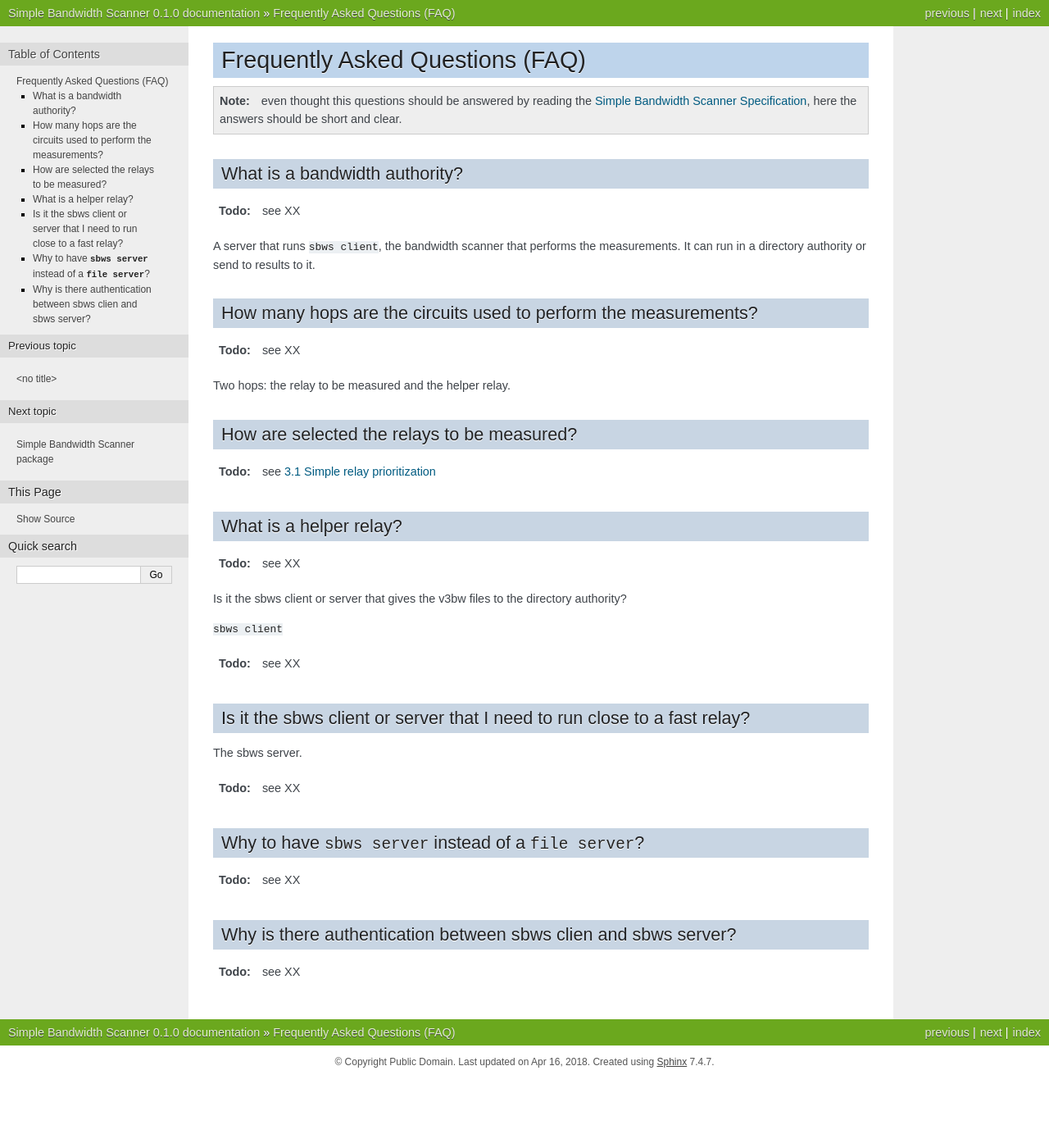
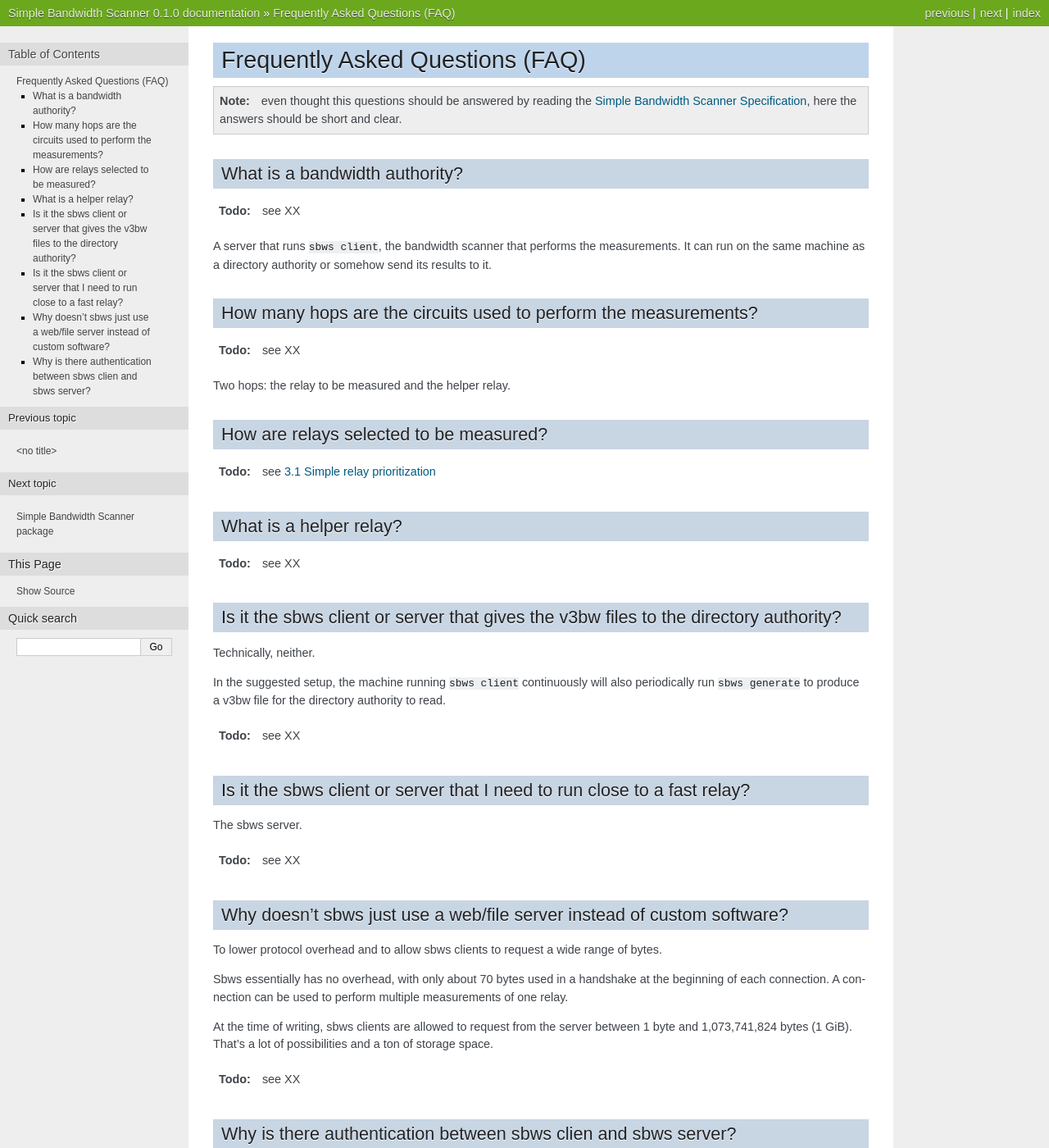
Before and after one commit to torproject/sbws, a Sphinx documentation site: the page built from docs/source/faq.rst, in a window 1280 px wide and 1400 px high. Shown: the whole window at 82% size. Built offline with Sphinx 7.4.7, drawn with Linux system fonts in a browser that asks for light colours; some of the changed text lies outside the part shown.

Commit message:
Make language in some faq answers more accurate

```diff
--- a/docs/source/faq.rst
+++ b/docs/source/faq.rst
@@ -10,7 +10,8 @@ What is a bandwidth authority?
 .. todo:: see :ref:`XX`
 
 A server that runs ``sbws client``, the bandwidth scanner that performs the
-measurements. It can run in a directory authority or send to results to it.
+measurements. It can run on the same machine as a directory authority or
+somehow send its results to it.
 
 How many hops are the circuits used to perform the measurements?
 ------------------------------------------------------------------
@@ -30,8 +31,13 @@ What is a helper relay?
 .. todo:: see :ref:`XX`
 
 Is it the sbws client or server that gives the v3bw files to the directory authority?
+-------------------------------------------------------------------------------------
 
-``sbws client``
+Technically, neither.
+
+In the suggested setup, the machine running ``sbws client`` continuously will
+also periodically run ``sbws generate`` to produce a v3bw file for the
+directory authority to read.
 
 .. todo:: see :ref:`XX`
 
@@ -43,12 +49,26 @@ The sbws server.
 
 .. todo:: see :ref:`XX`
 
-Why to have ``sbws server`` instead of a ``file server``?
-----------------------------------------------------------
+Why doesn't sbws just use a web/file server instead of custom software?
+-----------------------------------------------------------------------
+
+To lower protocol overhead and to allow sbws clients to request a wide range of
+bytes.
+
+Sbws essentially has no overhead, with only about 70 bytes used in a handshake
+at the beginning of each connection. A connection can be used to perform
+multiple measurements of one relay.
+
+At the time of writing, sbws clients are allowed to request from the server
+between 1 byte and 1,073,741,824 bytes (1 GiB). That's a lot of possibilities
+and a ton of storage space.
 
 .. todo:: see :ref:`XX`
 
 Why is there authentication between sbws clien and sbws server?
 ---------------------------------------------------------------
 
+So random people on the Internet cannot discover an sbws server and ask it to
+repeatedly send large amounts of data or otherwise abuse it.
+
 .. todo:: see :ref:`XX`
```
Also changed, not shown: other parts of docs/source/faq.rst (+2 -2 lines).
